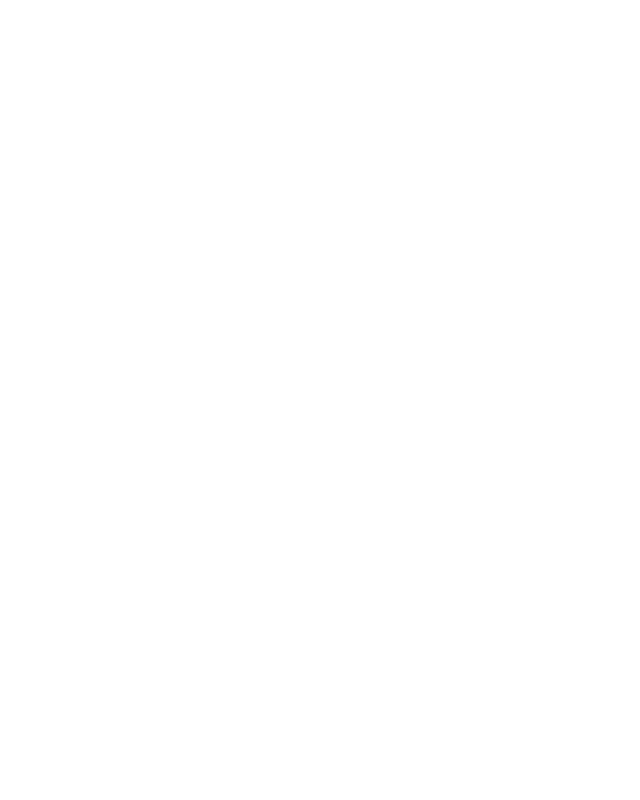
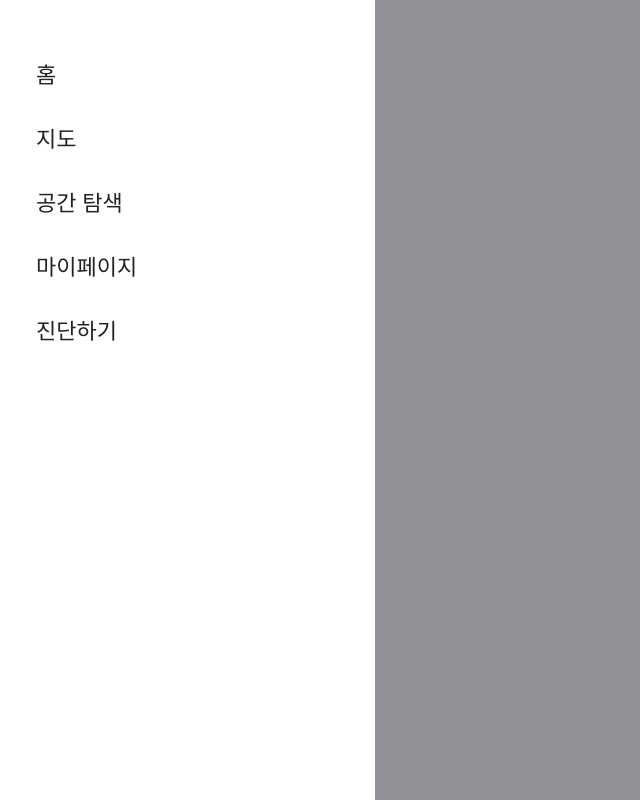
Before and after one commit to UMC-SeaTea/FE, a React (Vite) app: page / in a window 1280 px wide. Shown: the whole page, without its empty margins (0-640 px from the left). Built offline with nearby package versions, Linux system fonts and the light colour scheme; a web font is replaced by a local one.

Commit message:
#9 [UI] 사이드바 UIu 구현

```diff
--- a/src/App.tsx
+++ b/src/App.tsx
@@ -1,7 +1,14 @@
 import './App.css';
+import SideBar from './components/SideBar/SideBar';
 
 function App() {
-  return <></>;
+  return (
+    <>
+      <div className="bg-gray-200 min-h-screen">
+        <SideBar />
+      </div>
+    </>
+  );
 }
 
 export default App;
--- /dev/null
+++ b/src/components/SideBar/SideBar.tsx
@@ -0,0 +1,23 @@
+import { useState } from 'react';
+import SideBarComponent from './SideBarComponent';
+
+const SideBar = () => {
+  const [activeIndex, setActiveIndex] = useState<number | null>(null);
+  const menuList = ['홈', '지도', '공간 탐색', '마이페이지', '진단하기'];
+
+  return (
+    <>
+      <div className="w-[375px] bg-white pt-[42px] px-[20px] h-screen">
+        {menuList.map((text, index) => (
+          <SideBarComponent
+            text={text}
+            isActive={activeIndex === index}
+            onClick={() => setActiveIndex(index)}
+          />
+        ))}
+      </div>
+    </>
+  );
+};
+
+export default SideBar;
--- a/src/components/common/SideBar.tsx
+++ b/src/components/SideBar/SideBarComponent.tsx
@@ -1,18 +1,17 @@
-import { useState } from 'react';
 type SideBarProps = {
   text: string;
+  isActive: boolean;
+  onClick?: () => void;
 };
 import moveButton from '../../assets/moveButton.svg';
 
-const SideBar = ({ text }: SideBarProps) => {
-  const [isActive, setIsActive] = useState(false);
-
+const SideBarComponent = ({ text, isActive, onClick }: SideBarProps) => {
   return (
     <>
       <div
         className={`w-[335px] h-[64px] bg-white py-[16px] pl-[16px] cursor-pointer
         ${isActive ? 'flex gap-[6px]' : ''}`}
-        onClick={() => setIsActive(!isActive)}
+        onClick={onClick}
       >
         <p
           className={`font-body text-[22px]
@@ -26,4 +25,4 @@
   );
 };
 
-export default SideBar;
+export default SideBarComponent;
```
